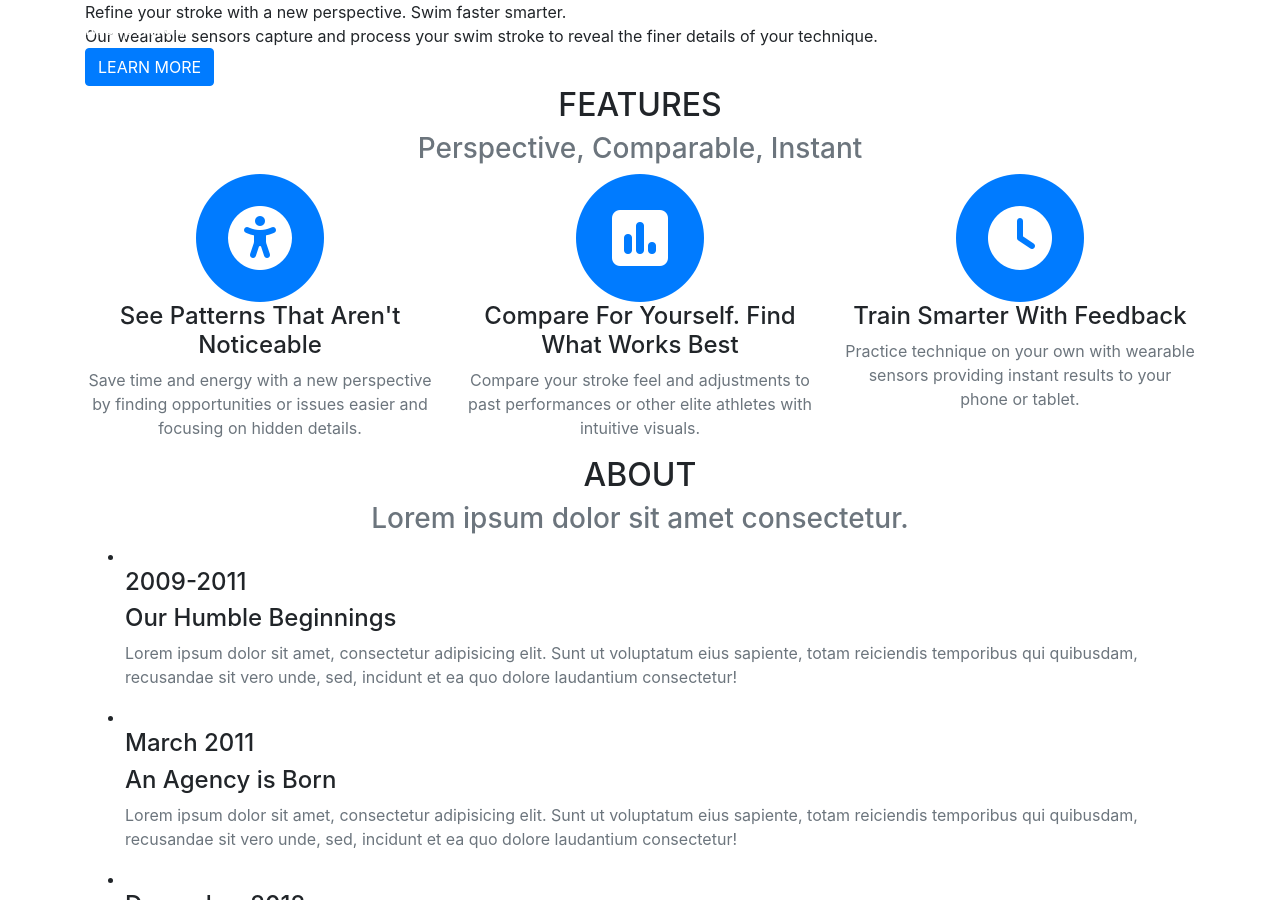
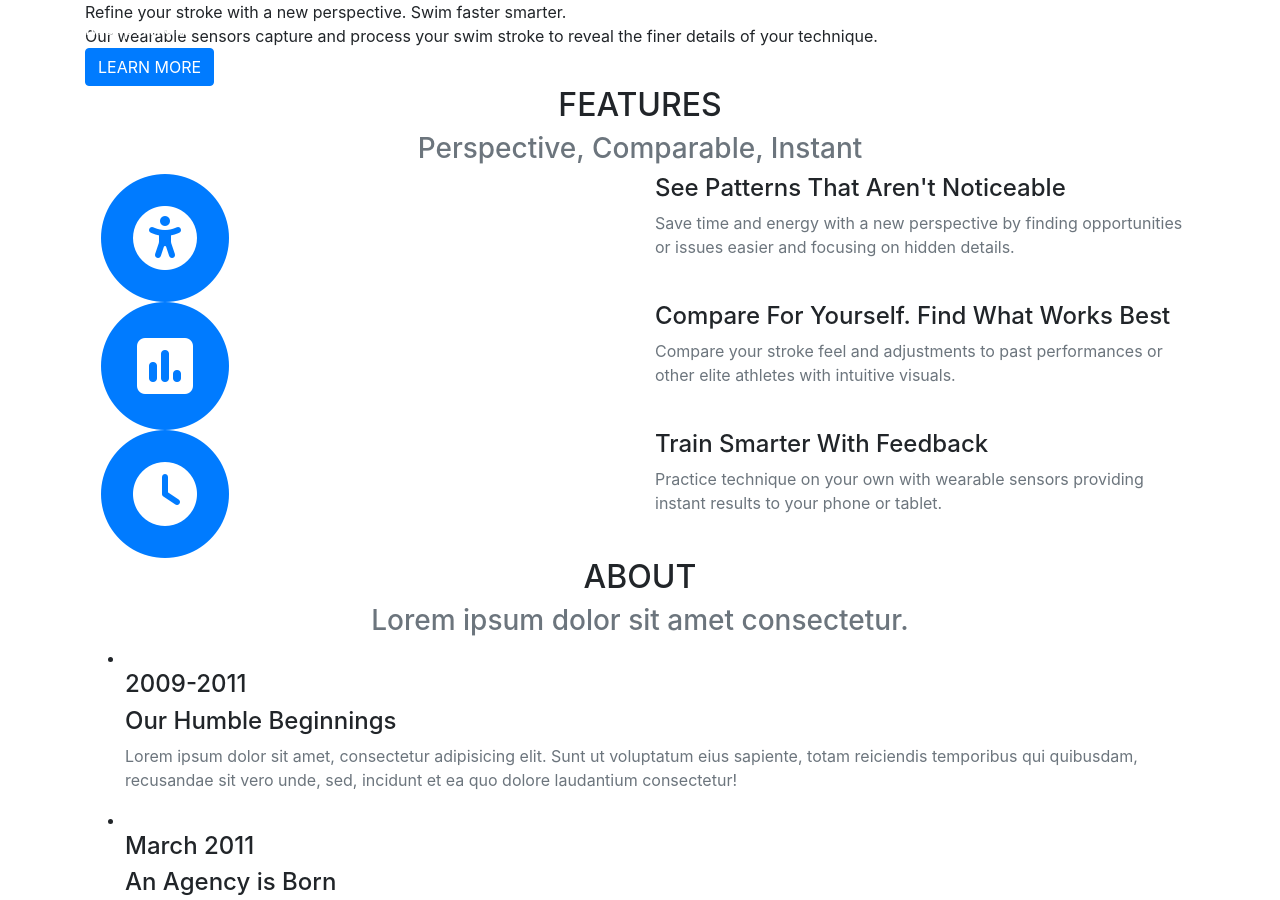
Before and after one commit to morphwear/strokespek, a Jekyll site: the page built from index.md, in a window 1280 px wide and 900 px high. Built offline with Jekyll 4.4.1, drawn with Linux system fonts in a browser that asks for light colours; nearby versions of some CDN libraries; some web fonts are replaced; library files that are not in the unit come from our copies.

Commit message:
Change features to row layout

```diff
--- a/_layouts/home.html
+++ b/_layouts/home.html
@@ -26,20 +26,22 @@
             <h3 class="section-subheading text-muted">{{ site.data.home.features.subheading }}</h3>
           </div>
         </div>
-        <div class="row text-center">
-          {%- for service in site.data.home.features.feature -%}
-          {% assign ws = '' %}
-          <div class="col-md-4">
+        {%- for service in site.data.home.features.feature -%}
+        {% assign ws = '' %}
+        <div class="row">
+          <div class="col-md-6">
             <span class="fa-stack fa-4x">
               <i class="fa fa-circle fa-stack-2x text-primary"></i>
               <i class="{{ service.icon }} fa-stack-1x fa-inverse"></i>
             </span>
+          </div>
+          <div class="col-md-6">
             <h4 class="service-heading">{{ service.heading }}</h4>
             <p class="text-muted">{{ service.text }}</p>
           </div>
-          {%- endfor -%}
+        </div>
+        {%- endfor -%}
         {% assign ws = '' %}
-        </div>
       </div>
     </section>
 
```
